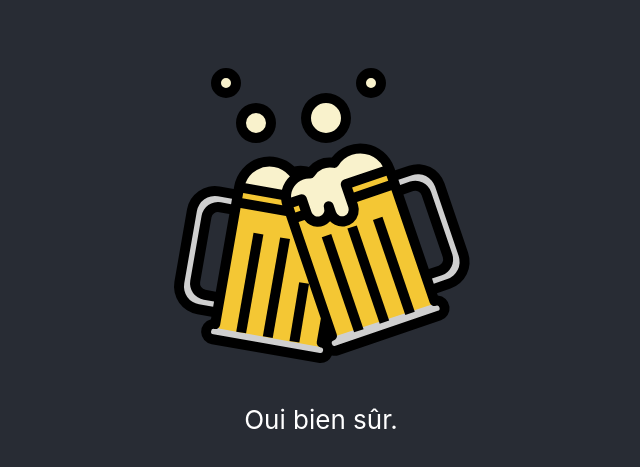
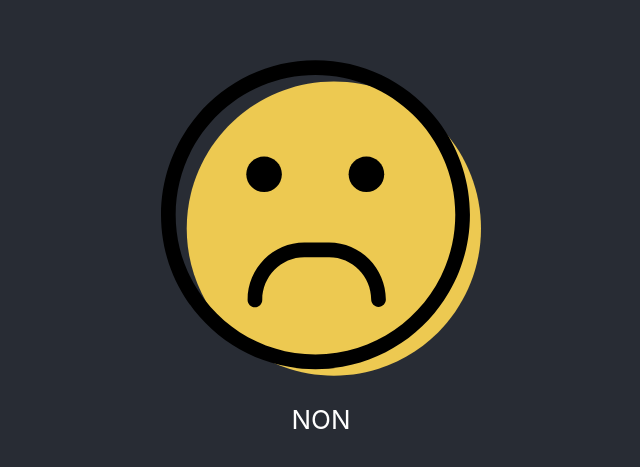
Before and after one commit to Gguigre/yatilpot_js, a React (Create React App) app: page / in a window 1280 px wide. Shown: the part 141-608 px from the top of the page, without its empty margins (319-959 px from the left). Built offline with nearby package versions, Linux system fonts and the light colour scheme.

Commit message:
add NO if not friday

```diff
--- a/src/App.css
+++ b/src/App.css
@@ -3,9 +3,12 @@
 }
 
 .App-logo {
-  animation: App-logo-spin infinite alternate 1s linear;
   height: 40vmin;
   pointer-events: none;
+}
+
+.Wiggle {
+  animation: App-logo-spin infinite alternate 1s linear;
 }
 
 .App-header {
--- a/src/App.js
+++ b/src/App.js
@@ -1,14 +1,40 @@
 import React, { Component } from "react";
-import logo from "./logo.svg";
+import beer from "./assets/beer.svg";
+import sad from "./assets/sad.svg";
 import "./App.css";
+import { getAnswer, ANSWER_YES, ANSWER_NO } from "./lib/getAnswer";
 
 class App extends Component {
+  renderAnswerText = () => {
+    const answer = getAnswer();
+    return (
+      <p>
+        {answer === ANSWER_YES
+          ? "Oui bien sûr"
+          : answer === ANSWER_NO
+          ? "NON"
+          : "Presque..."}
+      </p>
+    );
+  };
+
+  renderAnswerPicto = () => {
+    const answer = getAnswer();
+    return (
+      <img
+        src={answer === ANSWER_YES ? beer : answer === ANSWER_NO ? sad : beer}
+        className={`App-logo ${answer === ANSWER_YES ? "Wiggle" : ""}`}
+        alt="logo"
+      />
+    );
+  };
+
   render() {
     return (
       <div className="App">
         <header className="App-header">
-          <img src={logo} className="App-logo" alt="logo" />
-          <p>Oui bien sûr.</p>
+          {this.renderAnswerPicto()}
+          {this.renderAnswerText()}
         </header>
       </div>
     );
--- /dev/null
+++ b/src/lib/getAnswer.js
@@ -0,0 +1,33 @@
+export const SUNDAY = "SUNDAY";
+export const MONDAY = "MONDAY";
+export const TUESDAY = "TUESDAY";
+export const WEDNESDAY = "WEDNESDAY";
+export const THURSDAY = "THURSDAY";
+export const FRIDAY = "FRIDAY";
+export const SATURDAY = "SATURDAY";
+
+export const ANSWER_YES = "YES";
+export const ANSWER_NO = "NO";
+export const ANSWER_NOT_YET = "NOT_YET";
+
+const dayName = [
+  SUNDAY,
+  MONDAY,
+  TUESDAY,
+  WEDNESDAY,
+  THURSDAY,
+  FRIDAY,
+  SATURDAY
+];
+
+export const getAnswer = () => {
+  const date = new Date();
+  const dayNumber = date.getDay();
+  const hour = date.getHours();
+
+  if (dayName[dayNumber] === FRIDAY) {
+    return ANSWER_YES;
+  } else {
+    return ANSWER_NO;
+  }
+};
```
Also changed, not shown: src/assets/beer.svg (renamed from src/logo.svg), src/assets/sad.svg (added).
